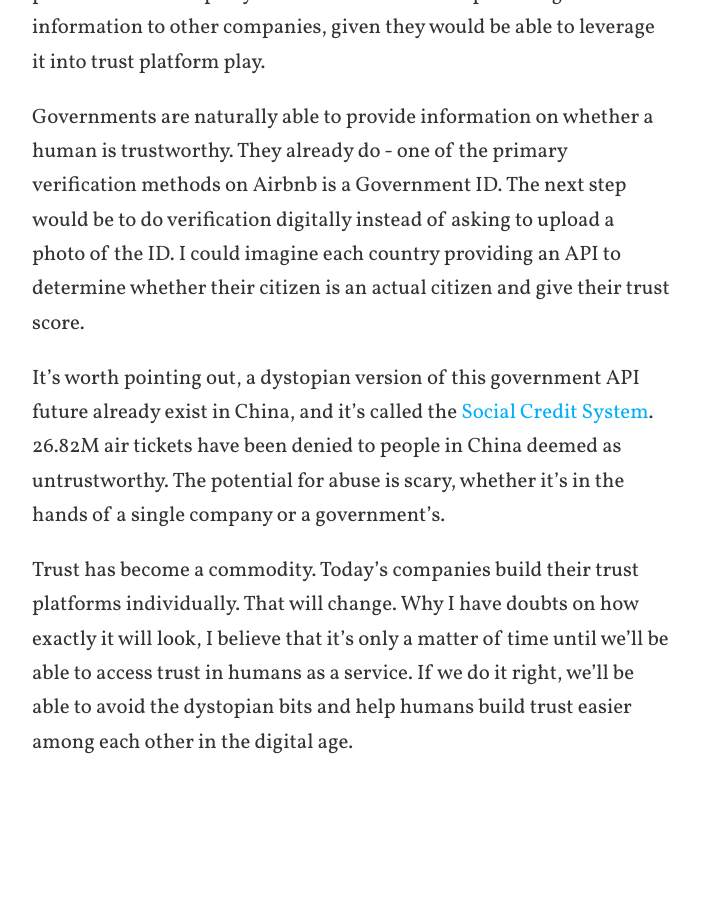
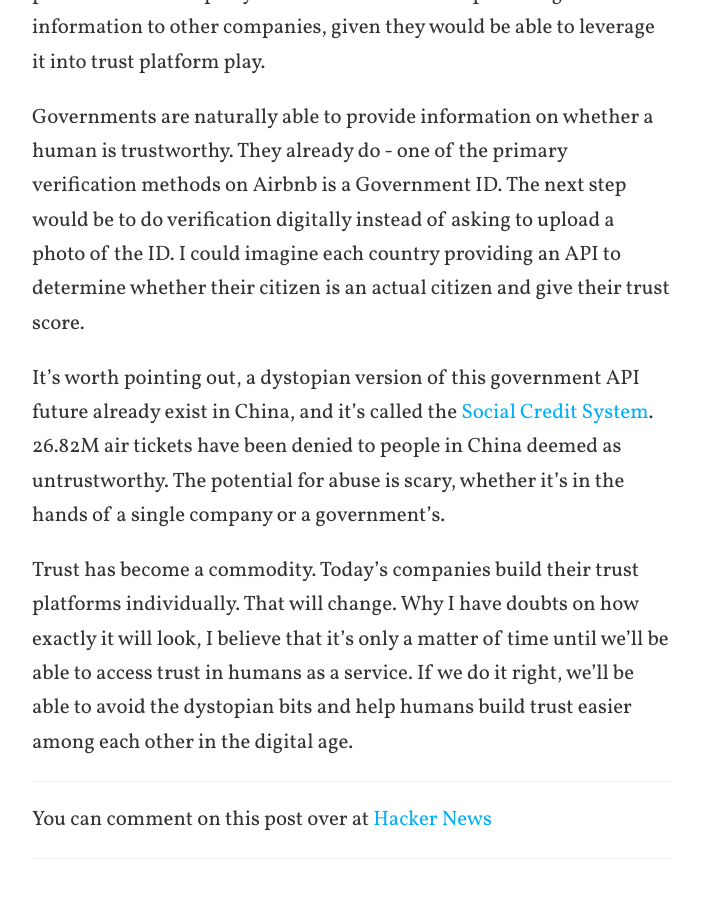
Before and after one commit to mmozuras/mmozuras.github.com, a Jekyll site: the page built from post/_posts/2020-02-03-trust-in-humans-as-a-service.md, in a window 1280 px wide and 900 px high, scrolled down 3348 px. Shown: the whole window, without its empty margins (288-991 px from the left). Built offline with Jekyll 4.4.1, drawn with Linux system fonts in a browser that asks for light colours; comment, search, counter and statistics services are not loaded; before the commit the page ends 4150 px from its top, so only the background shows below that; some of the changed lines change nothing that is shown.

Commit message:
Add hn link to Trust in Humans as a Service

```diff
--- a/post/_posts/2020-02-03-trust-in-humans-as-a-service.md
+++ b/post/_posts/2020-02-03-trust-in-humans-as-a-service.md
@@ -1,6 +1,7 @@
 ---
 title: Trust in Humans as a Service
 background: trust
+hn: //news.ycombinator.com/item?id=22232771
 excerpt_separator: <!--more-->
 ---
 
```
